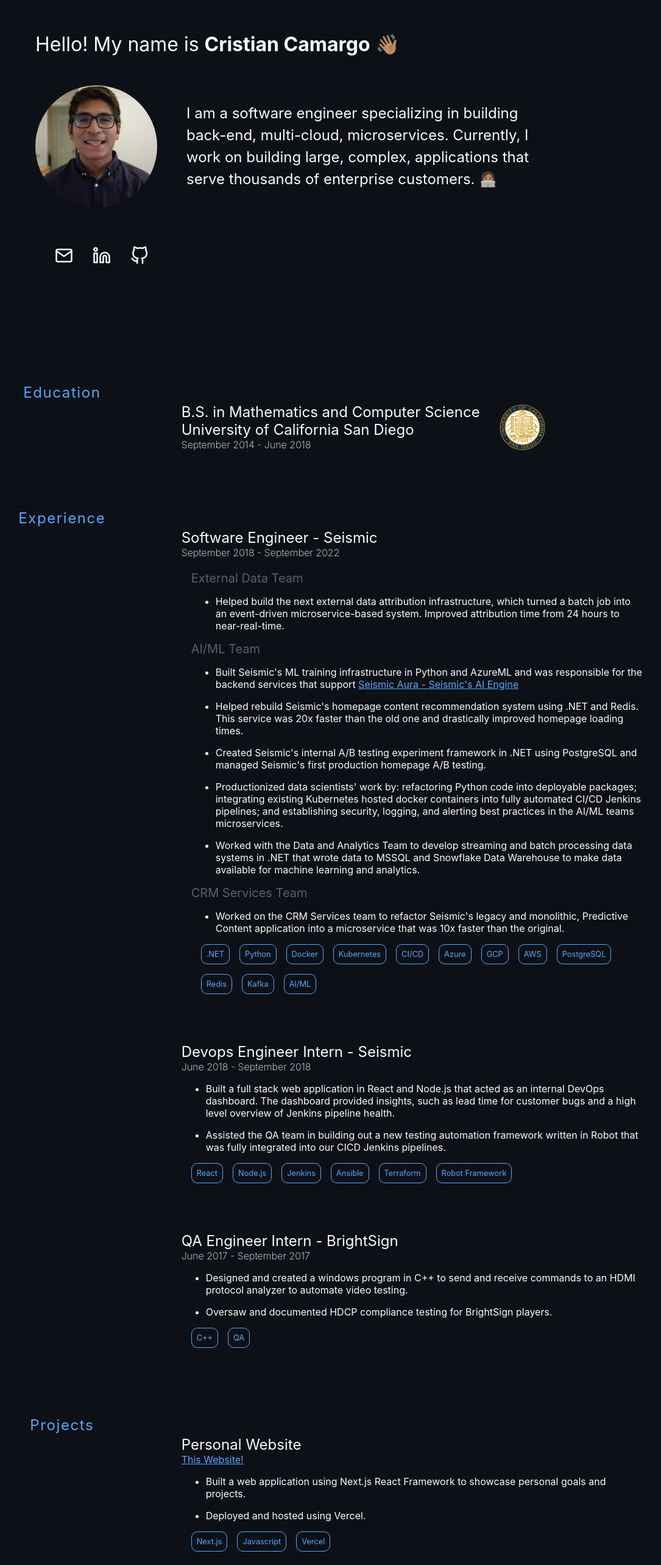
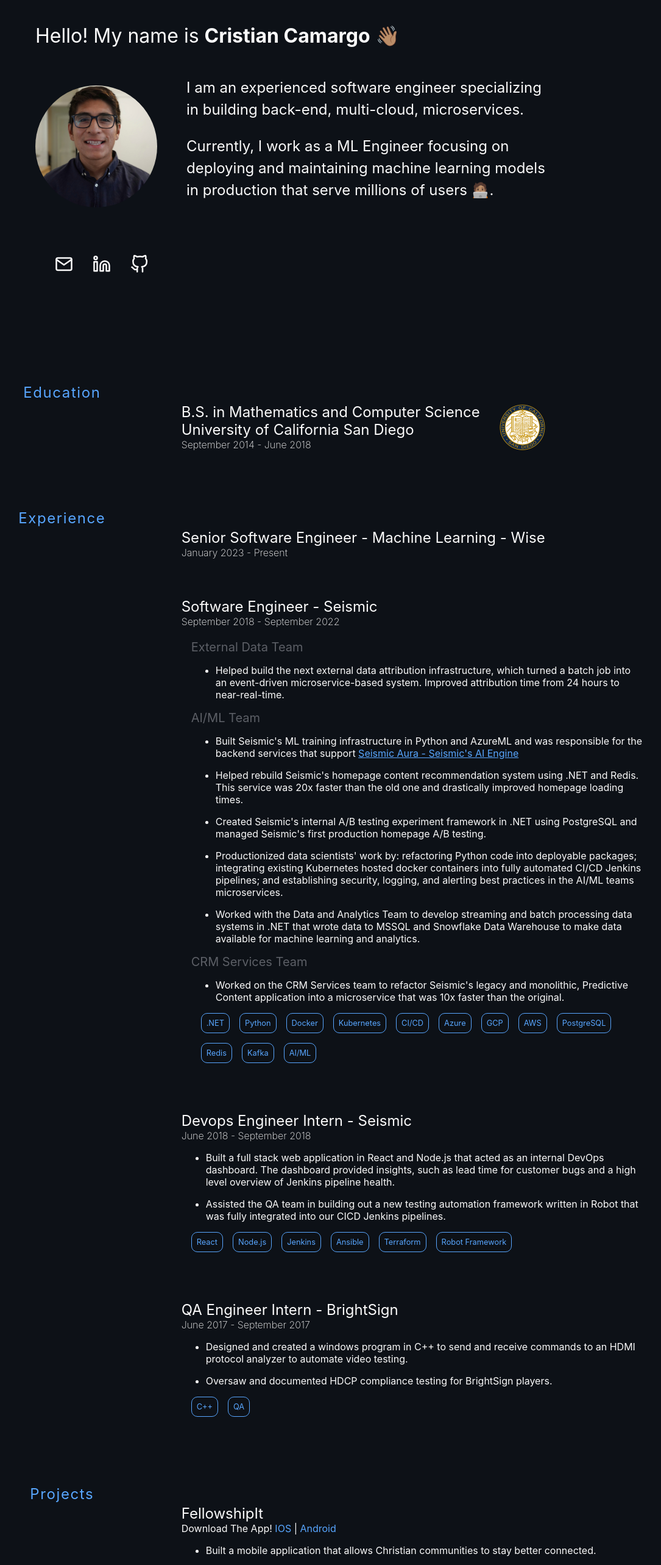
Before and after one commit to Crcamargo/website, a Next.js app: page / in a window 1280 px wide. Shown: the part 220-2786 px from the top of the page at 61% size, without its empty margins (158-1243 px from the left). Built offline with nearby package versions, Linux system fonts and the light colour scheme.

Commit message:
wise updates

```diff
--- a/components/Hello.js
+++ b/components/Hello.js
@@ -21,10 +21,17 @@
           width={IMAGE_SIZE}
         />
         <div className={styles.description}>
-          I am a software engineer specializing in building back-end,
-          multi-cloud, microservices. Currently, I work on building large,
-          complex, applications that serve thousands of enterprise customers.
-          🧑🏽‍💻
+          I am an experienced software engineer specializing in building
+          back-end, multi-cloud, microservices.
+          <p>
+            Currently, I work as a ML Engineer focusing on deploying and
+            maintaining machine learning models in production that serve
+            millions of users 🧑🏽‍💻.
+          </p>
+          {/* <p>
+            Currently, I work on building large, complex, applications that
+            serve thousands of enterprise customers.
+          </p> */}
         </div>
       </div>
       <Contacts />
--- a/components/Resume.js
+++ b/components/Resume.js
@@ -15,6 +15,10 @@
       />
     </ResumeSection>
     <ResumeSection name="Experience">
+      <ResumeSectionContent
+        title="Senior Software Engineer - Machine Learning - Wise"
+        date="January 2023 - Present"
+      ></ResumeSectionContent>
       <ResumeSectionContent
         title="Software Engineer - Seismic"
         date="September 2018 - September 2022"
@@ -130,6 +134,22 @@
     </ResumeSection>
     <ResumeSection name="Projects">
       <ResumeSectionContent
+        title={"FellowshipIt"}
+        skills={["Python", "SQLAlchemy", "PostgreSQL", "React Native"]}
+      >
+        <div>
+          <div>
+            Download The App! <Anchor>IOS</Anchor> | <Anchor>Android</Anchor>
+          </div>
+          <ul>
+            <li>
+              Built a mobile application that allows Christian communities to
+              stay better connected.
+            </li>
+          </ul>
+        </div>
+      </ResumeSectionContent>
+      <ResumeSectionContent
         title={"Personal Website"}
         skills={["Next.js", "Javascript", "Vercel"]}
       >
```
Also changed, not shown: 1 other file (tests, documents, lock files or other folders).
